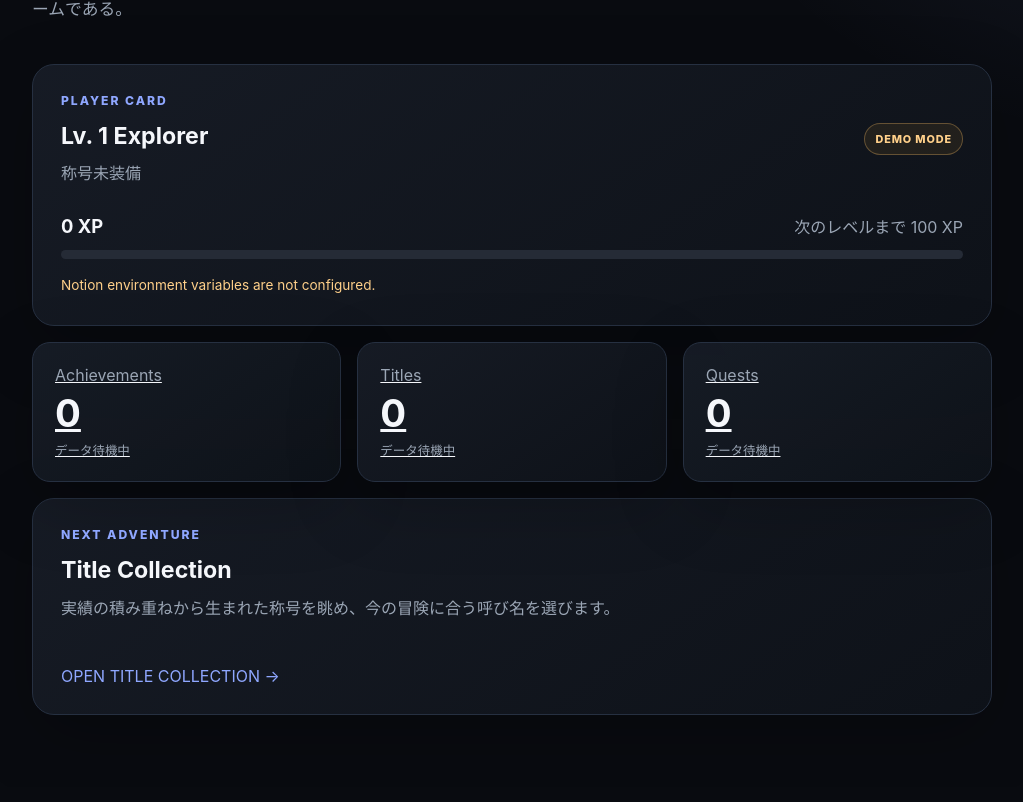
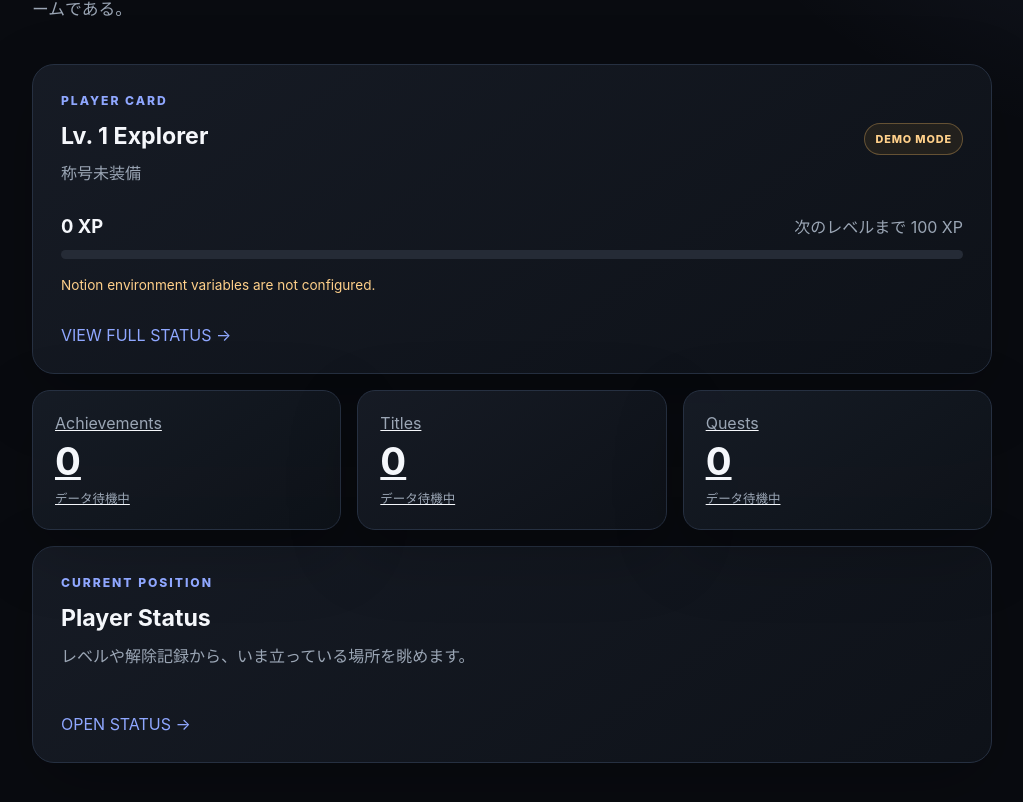
Before and after one commit to takakei510/LIFE-OS, a Next.js app in the folder apps/web/: page / in a window 1280 px wide. Shown: the part 402-1204 px from the top of the page, without its empty margins (128-1151 px from the left). Built offline with nearby package versions, Linux system fonts and the light colour scheme.

Commit message:
feat: link HOME to Status screen

```diff
--- a/apps/web/app/page.tsx
+++ b/apps/web/app/page.tsx
@@ -46,6 +46,7 @@ export default async function HomePage() {
         <Link href="/achievements">ACHIEVEMENTS</Link>
         <Link href="/quests">QUESTS</Link>
         <Link href="/titles">TITLES</Link>
+        <Link href="/status">STATUS</Link>
       </nav>
 
       <section className="hero">
@@ -84,6 +85,7 @@ export default async function HomePage() {
         </div>
 
         {snapshot.warning ? <p className="syncWarning">{snapshot.warning}</p> : null}
+        <Link className="notionLink" href="/status">VIEW FULL STATUS →</Link>
       </section>
 
       <section className="statsGrid" aria-label="Player statistics">
@@ -97,10 +99,10 @@ export default async function HomePage() {
       </section>
 
       <section className="panel">
-        <p className="eyebrow">NEXT ADVENTURE</p>
-        <h2>Title Collection</h2>
-        <p className="muted">実績の積み重ねから生まれた称号を眺め、今の冒険に合う呼び名を選びます。</p>
-        <Link className="notionLink" href="/titles">OPEN TITLE COLLECTION →</Link>
+        <p className="eyebrow">CURRENT POSITION</p>
+        <h2>Player Status</h2>
+        <p className="muted">レベルや解除記録から、いま立っている場所を眺めます。</p>
+        <Link className="notionLink" href="/status">OPEN STATUS →</Link>
       </section>
     </main>
   );
```
